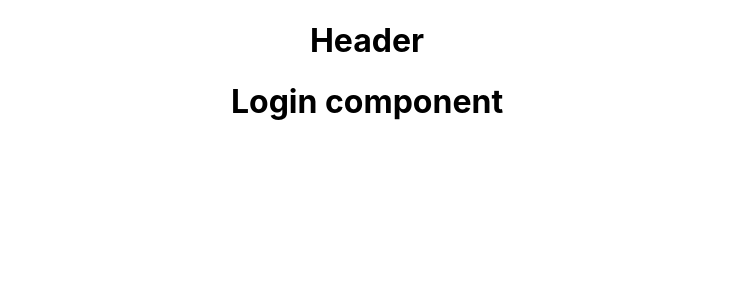
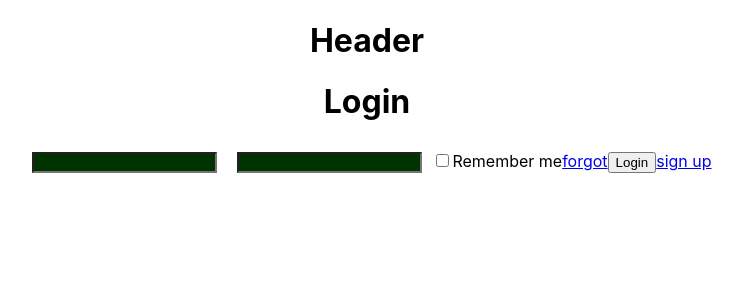
Before and after one commit to FFiillaattoovv/flashcards, a React (Create React App) app: page /#/login in a window 1280 px wide. Shown: the top 300 px of the page, without its empty margins (273-1016 px from the left). Built offline with nearby package versions, Linux system fonts and the light colour scheme.

Commit message:
jsx added

```diff
--- a/src/2-features/1-auth/1-login/Login.tsx
+++ b/src/2-features/1-auth/1-login/Login.tsx
@@ -1,9 +1,20 @@
 import React from 'react';
+import SuperInputText from '../../../1-main/1-ui/common/SuperInputText/SuperInputText';
+import SuperCheckbox from '../../../1-main/1-ui/common/SuperCheckbox/SuperCheckbox';
+import SuperButton from '../../../1-main/1-ui/common/SuperButton/SuperButton';
+import { NavLink } from 'react-router-dom';
+import {PATH} from '../../../1-main/1-ui/routes/Routes';
 
 function Login() {
     return (
         <div className="App">
-            <h1>Login component</h1>
+            <h1>Login</h1>
+            <SuperInputText />
+            <SuperInputText />
+            <SuperCheckbox >Remember me</SuperCheckbox>
+            <NavLink to={PATH.RESET_PASSWORD}>forgot</NavLink>
+            <SuperButton >Login</SuperButton>
+            <NavLink to={PATH.SIGN_UP}>sign up</NavLink>
         </div>
     );
 }
```
